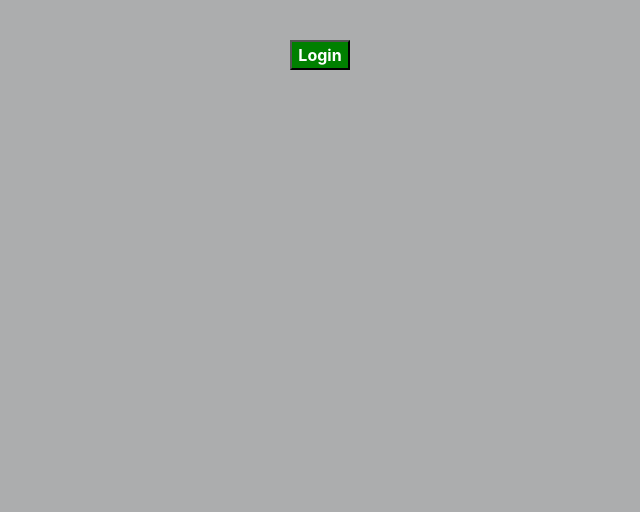
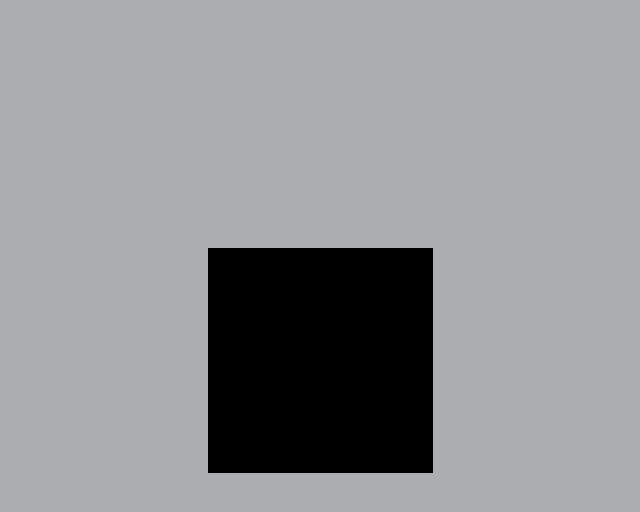
Before and after one commit to fabriciomarote/Proyecto-OpenBootCamp, a React (Create React App) app: page / in a window 1280 px wide. Shown: the top 512 px of the page, without its empty margins (320-960 px from the left). Built offline with nearby package versions, Linux system fonts and the light colour scheme.

Commit message:
Se agrega componente Square y square.scss

```diff
--- a/src/App.js
+++ b/src/App.js
@@ -15,6 +15,7 @@ import ClockFuncional from './hooks/lifeCycle/ClockFuncional';
 import Father from './components/container/father';
 import ContactListComponent from './components/container/contact_list';
 import OptionalRender from './components/pure/optionalRender';
+import SquareComponent from './components/container/square';
 
 function App() {
   return (
@@ -35,8 +36,9 @@ function App() {
         {/*<ClockFuncional></ClockFuncional>*/}
         {/*<TaskListComponent></TaskListComponent>*/}
         {/*<ContactListComponent></ContactListComponent>*/}
-        <OptionalRender></OptionalRender>
+        {/*<OptionalRender></OptionalRender>*/}
         {/*<Father></Father>*/}
+        <SquareComponent></SquareComponent>
      {/* </header>*/}
     </div>
   );
--- /dev/null
+++ b/src/components/container/square.jsx
@@ -0,0 +1,38 @@
+import React, { useState } from 'react';
+import '../styles/square.scss'
+
+const SquareComponent = () => {
+
+    const [colour, setColour] = useState('black');
+    const [authorization, setAuthorization] = useState(true);
+
+    const colourBackground = () => {
+        if(authorization) {
+            let r = Math.floor(Math.random() * 256);
+            let g = Math.floor(Math.random() * 256);
+            let b = Math.floor(Math.random() * 256);
+
+            const rgbColor = `rgb(${r},${g},${b})`;
+            setColour(rgbColor);
+        }
+    }
+
+    const setBackChange = () => {
+        colourBackground();
+        setAuthorization(!authorization);
+    }
+
+    return (
+        <div style={ {width:'100vw',minHeight: '80vh'} } className='d-flex justify-content-center align-items-center mb-4'>
+            <div className='square'>
+                <div className='' style={ { backgroundColor:`${colour}`, width:'225px',height: '225px'} }
+                    onMouseMove={colourBackground}
+                    onBlur={colourBackground}
+                    onDoubleClick={setBackChange}>
+                </div>
+            </div>
+        </div>
+    );
+}
+
+export default SquareComponent;
--- a/src/components/container/task_list.jsx
+++ b/src/components/container/task_list.jsx
@@ -40,7 +40,6 @@ const TaskListComponent = () => {
 
     const addTask = (task) => {
         console.log('Complete this Task:', task);
-        const index = tasks.indexOf(task);
         const tempTasks = [...tasks];
         tempTasks.push(task);
         setTasks(tempTasks);
--- /dev/null
+++ b/src/components/styles/square.scss
@@ -0,0 +1,3 @@
+.square {
+    cursor: pointer;
+}
```
